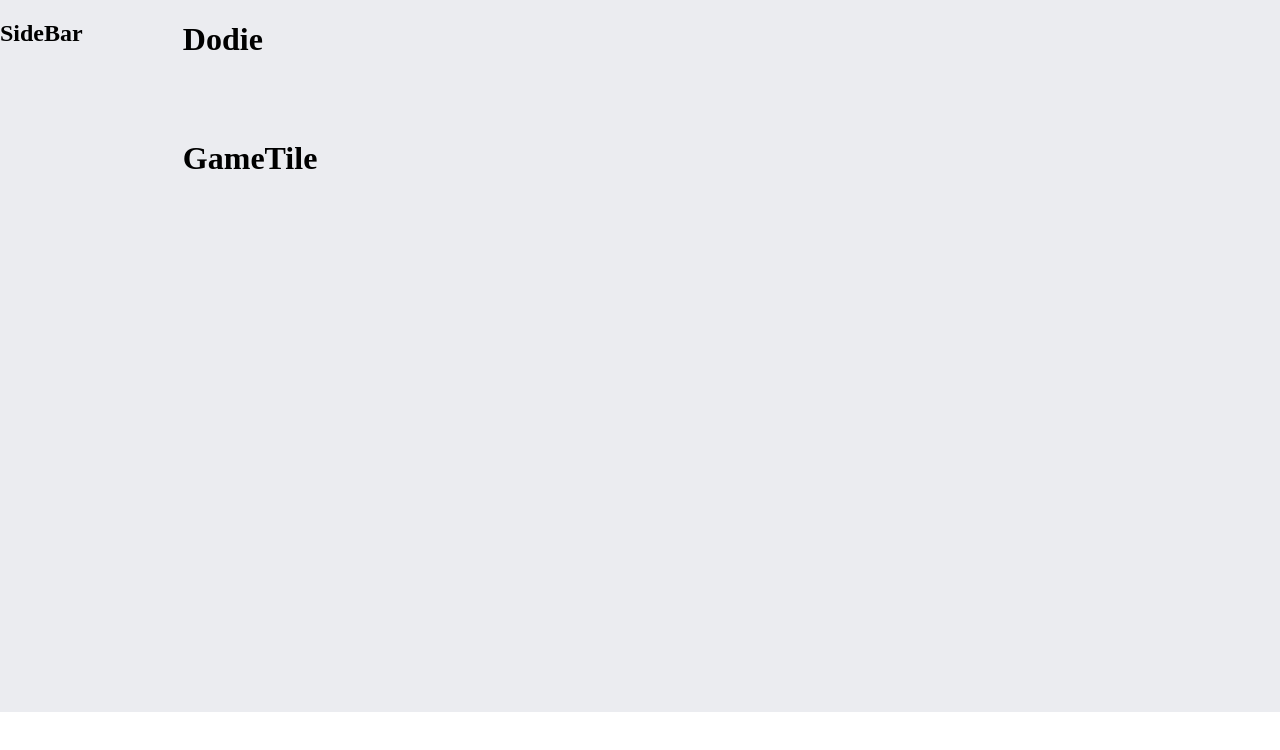
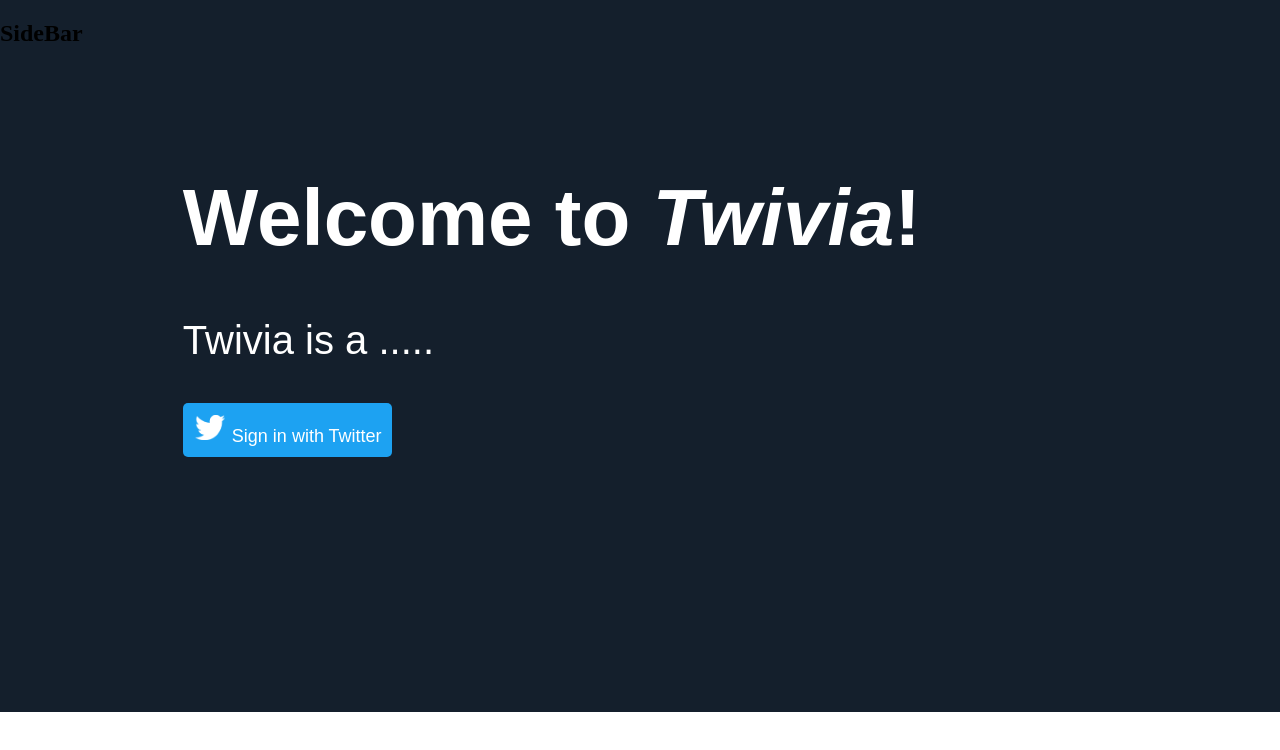
Before and after one commit to veronicamuriga/team-sparrow, a React (Create React App) app: page / in a window 1280 px wide. Shown: the top 750 px of the page. Built offline with nearby package versions, Linux system fonts and the light colour scheme.

Commit message:
Updated Landing Page

```diff
--- a/src/App.css
+++ b/src/App.css
@@ -26,6 +26,7 @@ header {
   grid-template-rows:  1fr 5fr;
   font-family: 'Times New Roman', Times, serif;
   font-weight: normal;
+  background-color: #141F2C;
 }
 
 
--- /dev/null
+++ b/src/components/LandingpageTile.js
@@ -0,0 +1,23 @@
+import React from 'react';
+import '../styling/LandingpageTile.css';
+import whitebird from '../images/whitetwitterbird.png';
+
+
+class LandingPageTile extends React.Component{
+    render(){
+        return(
+            <div className="LandingpageTile">
+                <h1>Welcome to <em>Twivia</em>!</h1>
+                <p>Twivia is a .....</p>
+                <button className="SignIn"><img src={whitebird}/> Sign in with Twitter</button>
+            </div>
+        );
+    }
+
+
+}
+
+
+
+
+export default LandingPageTile;
--- a/src/components/navBar.js
+++ b/src/components/navBar.js
@@ -4,7 +4,9 @@ import '../styling/navBar.css';
 class NavBar extends React.Component{
     render(){
         return(
-            <div><h1>Dodie</h1></div>
+            <div>
+
+            </div>
         );
     }
 
--- a/src/pages/landingPage.js
+++ b/src/pages/landingPage.js
@@ -1,17 +1,16 @@
 import React from 'react';
 // import {Link} from "@reach/router";
 import NavBar from '../components/navBar';
-import GameTile from '../components/GameTile';
+import LandingpageTile from '../components/LandingpageTile';
 import SideBar from '../components/sidebar';
-
 
 class LandingPage extends React.Component{
     render(){
         return(
             <div className="LandingPage">
                 <NavBar/>
-                <GameTile/>
                 <SideBar/>
+                <LandingpageTile/>
             </div>
         );
     }
--- /dev/null
+++ b/src/styling/LandingpageTile.css
@@ -0,0 +1,23 @@
+.LandingpageTile{
+    color: white;
+    font-family: Arial, Helvetica, sans-serif;
+    font-size: 2.5em;
+    justify-content: center;
+    align-items: center;
+}
+
+.LandingpageTile img{
+    width: 30px;
+    height: 25px;
+    padding: 2px;
+}
+.LandingpageTile button{
+    border-radius: 5px;
+    background-color: #1DA2F2;
+    align-items: center;
+    justify-content: center;
+    border: 0px;
+    padding: 10px;
+    font-size: large;
+    color: white;
+}
```
Also changed, not shown: css/style.css (deleted, +0 -10 lines), src/images/whitetwitterbird.png (added).
